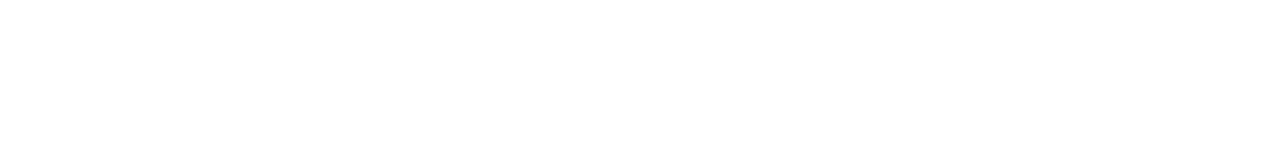
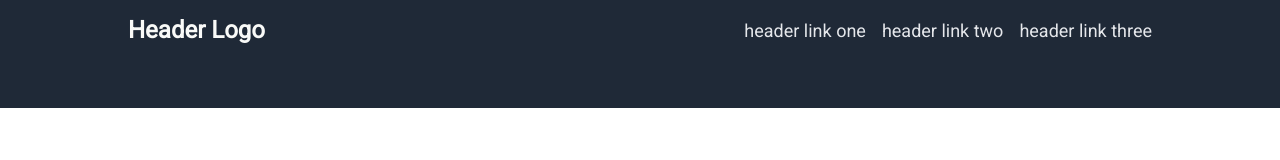
Before and after one commit to rdance/landing-page, a plain HTML site: page index.html in a window 1280 px wide. Drawn offline with Linux system fonts and the light colour scheme.

Commit message:
Basic header setup

```diff
--- a/index.html
+++ b/index.html
@@ -3,7 +3,19 @@
     <head>
         <meta charset="UTF-8">
         <link rel="stylesheet" href="style.css">
+        <link rel="stylesheet" href="https://fonts.googleapis.com/css?family=Roboto">
         <title>Landing Page</title>
     </head>
-
+    <body>
+        <div class="top">
+            <div class="section-one">
+                <div class="header">Header Logo</div>
+                <ul>
+                    <li><a href="#">header link one</a></li>
+                    <li><a href="#">header link two</a></li>
+                    <li><a href="#">header link three</a></li>
+                </ul>
+            </div>
+        </div>
+    </body>
 </html>
--- a/style.css
+++ b/style.css
@@ -0,0 +1,36 @@
+body {
+    font-family: "Roboto", sans-serif;
+    margin: 0;
+}
+
+a {
+    text-decoration: none;
+    color: #E5E7EB;
+    font-size: 18px;
+}
+
+ul {
+    list-style: none;
+    display: flex;
+    gap: 16px;
+    margin: 0;
+    padding: 0;
+}
+
+.top {
+    background-color: #1F2937;
+}
+
+.section-one {
+    display:flex;
+    justify-content: space-between;
+    align-items: center;
+    padding: 16px 128px 64px 128px;
+}
+
+.header {
+    color: #F9FAF8;
+    font-size: 24px;
+    font-weight: 700;
+
+}
```
